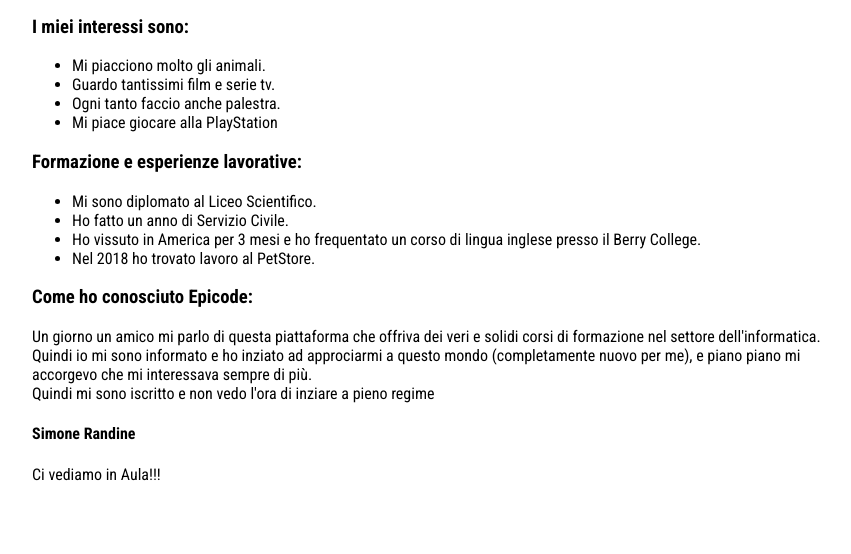
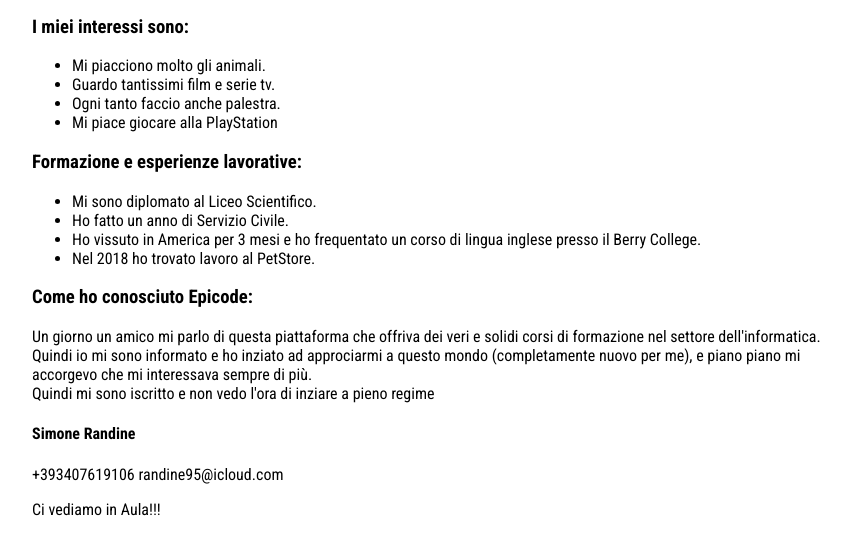
Before and after one commit to SimonRandi/My-CV, a plain HTML site: page index.html in a window 1280 px wide. Shown: the part 122-676 px from the top of the page, without its empty margins (208-1059 px from the left). Drawn offline with Linux system fonts and the light colour scheme.

Commit message:
Update index.html

```diff
--- a/index.html
+++ b/index.html
@@ -63,6 +63,7 @@
     <footer>
       <!-- Parte conslusiva -->
       <h4>Simone Randine</h4>
+      <span>+393407619106</span> <span>randine95@icloud.com</span>
       <p>Ci vediamo in Aula!!!</p>
     </footer>
   </body>
```
